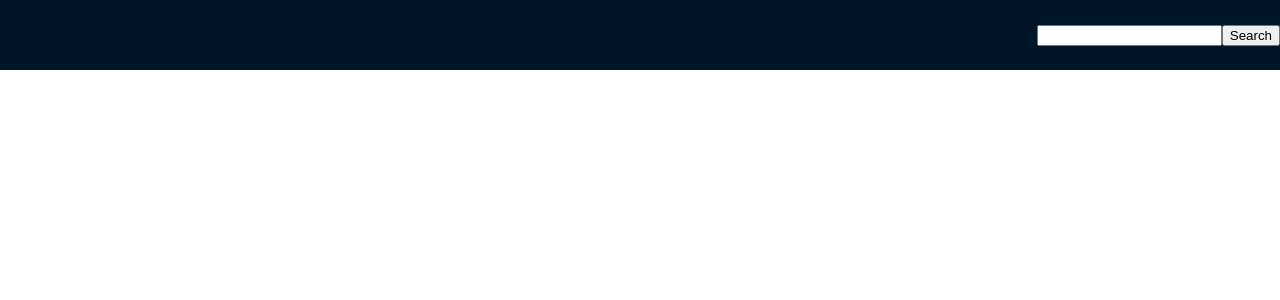
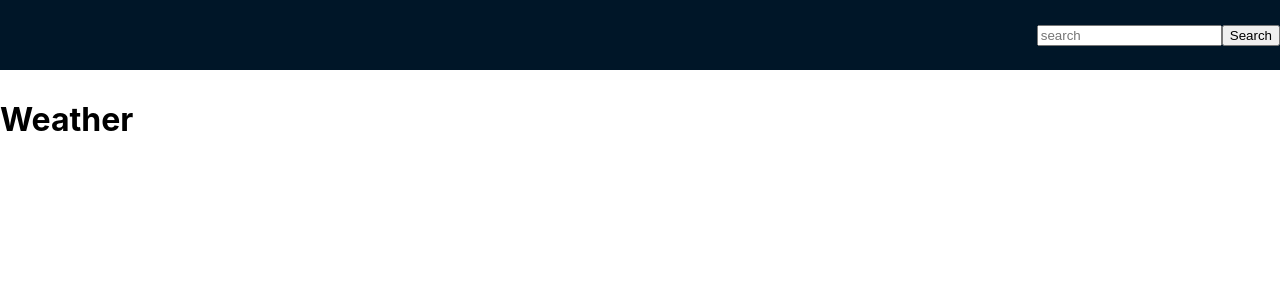
Before and after one commit to arisa-hirata/weather-app, a React (Create React App) app: page / in a window 1280 px wide. Shown: the top 300 px of the page. Built offline with nearby package versions, Linux system fonts and the light colour scheme.

Commit message:
01-display searched data

```diff
--- a/src/App.js
+++ b/src/App.js
@@ -1,11 +1,18 @@
+import React from 'react';
+import NavBar from './components/NavBar';
+import Weather from './components/Weather';
+import { WeatherProvider } from './components/context/WeatherContext';
 import './App.css';
-import NavBar from './components/NavBar';
 
 function App() {
   return (
-    <div className="App">
-      <NavBar />
-    </div>
+    <WeatherProvider>
+      <div className="App">
+        <NavBar />
+        <Weather />
+      </div>
+    </WeatherProvider>
+
   );
 }
 
--- a/src/components/SearchField.jsx
+++ b/src/components/SearchField.jsx
@@ -1,14 +1,10 @@
-import React, {useState} from 'react';
+import React, { useState, useContext } from 'react';
 import { makeStyles } from '@material-ui/core/styles';
-import Paper from '@material-ui/core/Paper';
-import InputBase from '@material-ui/core/InputBase';
-import IconButton from '@material-ui/core/IconButton';
-import SearchIcon from '@material-ui/icons/Search';
-// import { WeatherContext } from './WeatherContext';
-import axios from "axios";
-
-
-const API_KEY = 'e1ec43e71a98cc14a4799aabd7b70c27';
+// import Paper from '@material-ui/core/Paper';
+// import InputBase from '@material-ui/core/InputBase';
+// import IconButton from '@material-ui/core/IconButton';
+// import SearchIcon from '@material-ui/icons/Search';
+import { WeatherContext } from './context/WeatherContext';
 
 const useStyles = makeStyles((theme) => ({
     root: {
@@ -31,42 +27,11 @@ const useStyles = makeStyles((theme) => ({
 }));
 
 const SearchField = () => {
-    const classes = useStyles();
-    const [name, setName] = useState('');
-    // const [city, setCity] = useContext(WeatherContext);
-    const [city, setCity] = useState('');
-    const [weatherData, setWeatherData] = useState([]);
-
-
-    const getWeather = async () => {
-        const arr = [];
-
-        try {
-            const weatherUrl = `http://api.openweathermap.org/data/2.5/weather?q=${city}&appid=${API_KEY}`;
-            const weatherRes = await axios.get(weatherUrl);
-
-            console.log('weatherRes: ', weatherRes);
-            console.log(arr.push(weatherRes.data.weather))
-            arr.push(weatherRes.data.weather);
-            setWeatherData(arr);
-
-        } catch (e) {
-            console.log(e);
-        }
-    }
-
-    const handleSearchChange = e => {
-        setCity(e.target.value);
-    }
-
-    const handleSearch = e => {
-        e.preventDefault();
-        getWeather();
-    }
+    const { handleSubmit, handleSearchChange, city} = useContext(WeatherContext);
 
     return (
         <div>
-            <form onSubmit={handleSearch}>
+            <form onSubmit={handleSubmit}>
                 {/*<Paper
                     elevation={0}
                     component="form"
@@ -88,7 +53,13 @@ const SearchField = () => {
                     </IconButton>
 
                 </Paper>*/}
-                <input type="text" name="name" value={city} onChange={handleSearchChange}/>
+                <input
+                    type="text"
+                    name="city"
+                    value={city}
+                    onChange={handleSearchChange}
+                    placeholder="search"
+                />
                 <button>Search</button>
             </form>
         </div>
--- /dev/null
+++ b/src/components/Weather.jsx
@@ -0,0 +1,14 @@
+import React, { useContext } from 'react';
+import { WeatherContext } from './context/WeatherContext';
+
+const Weather = () => {
+    const { weather } = useContext(WeatherContext);;
+    return (
+        <div>
+            <h1 style={{marginTop: 100}}>Weather</h1>
+            {weather}
+        </div>
+    );
+}
+
+export default Weather;
--- /dev/null
+++ b/src/components/context/WeatherContext.jsx
@@ -0,0 +1,46 @@
+import React, { useState, createContext } from 'react';
+
+export const WeatherContext = createContext();
+
+const API_KEY = 'e1ec43e71a98cc14a4799aabd7b70c27';
+
+export const WeatherProvider = (props) => {
+    const [city, setCity] = useState('');
+    const [weather, setWeather] = useState([]);
+
+    const getWeather = async () => {
+        try {
+            const weatherUrl = `http://api.openweathermap.org/data/2.5/weather?q=${city}&appid=${API_KEY}`;
+
+            const weatherData = await fetch(weatherUrl);
+            const { weather } = await weatherData.json();
+            console.log("weather: ", weather)
+            setWeather(weather[0].description);
+
+        } catch (e) {
+            console.log("error: ", e);
+        }
+    }
+
+    const handleSearchChange = (e) => {
+        setCity(e.target.value);
+    }
+
+    const handleSubmit = (e) => {
+        e.preventDefault();
+        getWeather();
+    }
+
+    return (
+        <WeatherContext.Provider
+            value={{
+                city,
+                weather,
+                handleSearchChange,
+                handleSubmit,
+            }}
+        >
+            {props.children}
+        </WeatherContext.Provider>
+    )
+}
```
